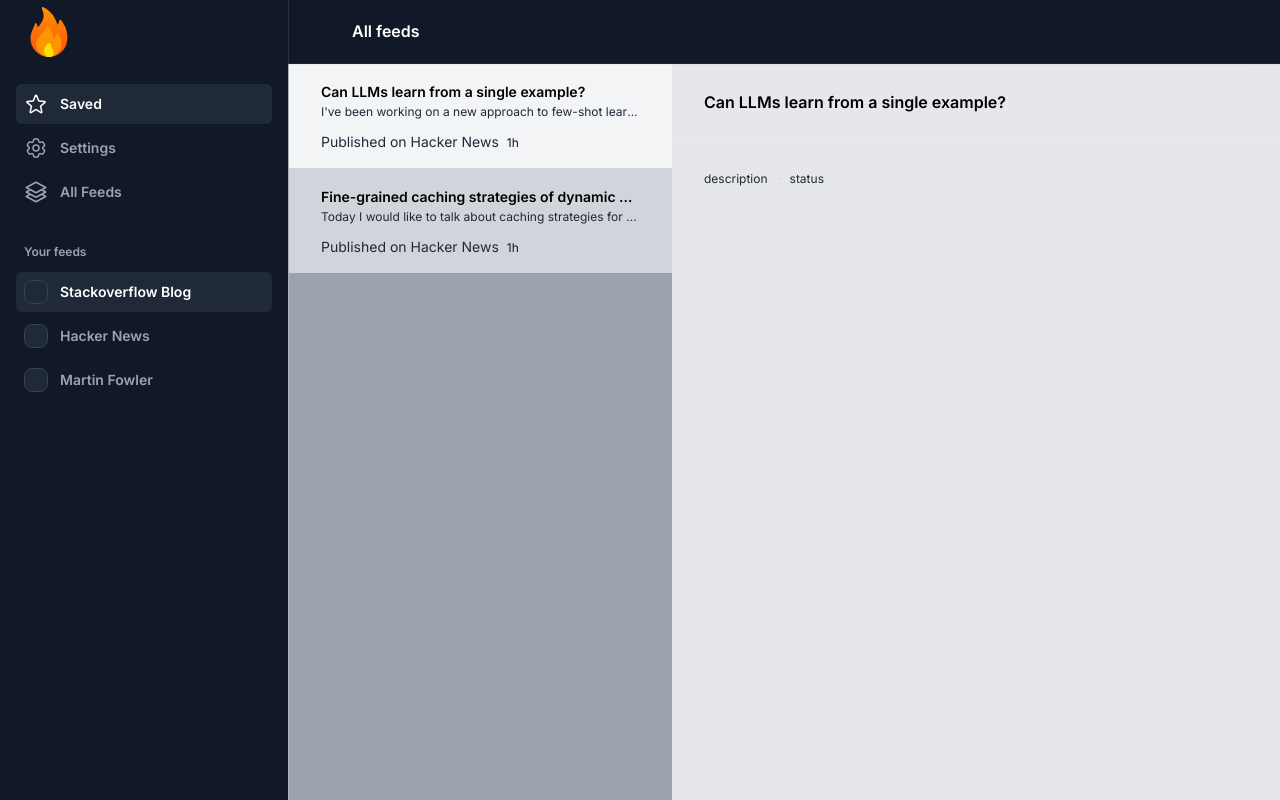
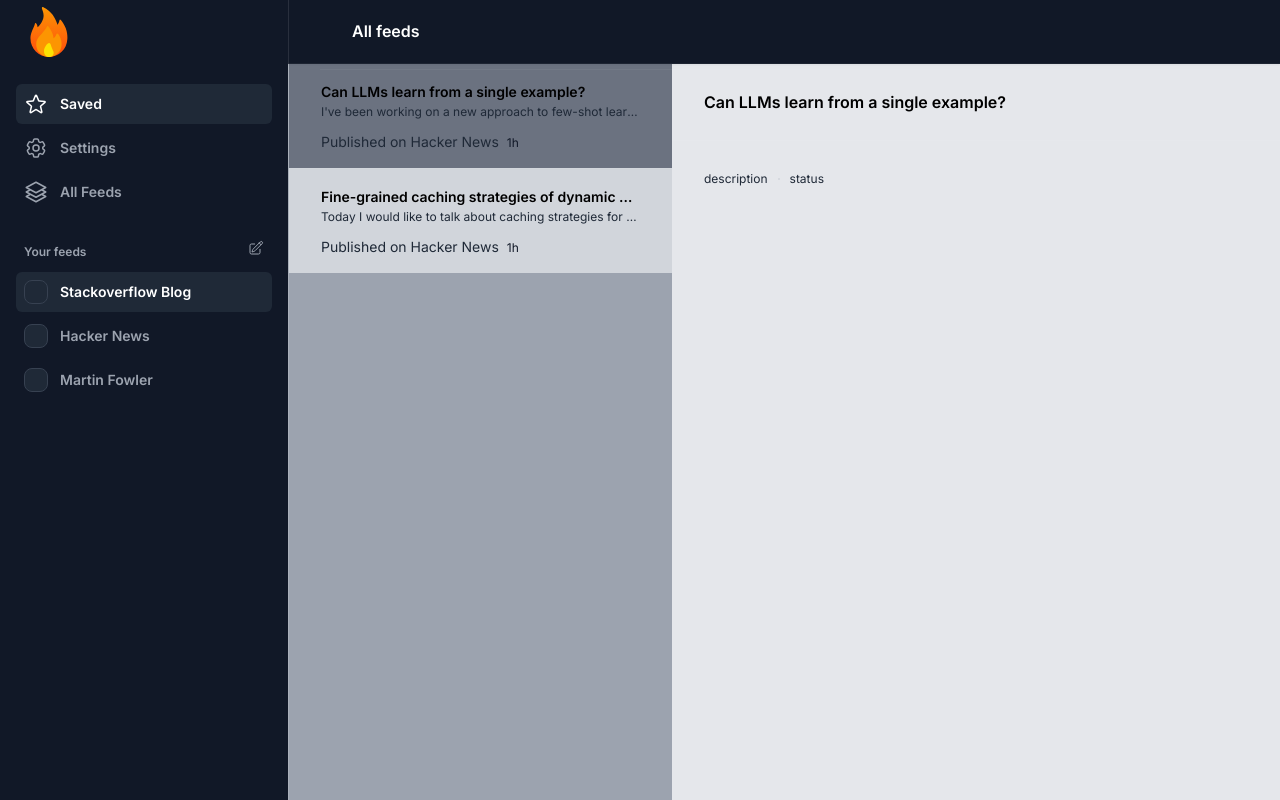
Before and after one commit to Pandimadhubabu/lit-feed, a Next.js app: page / in a window 1280 px wide. Built offline with nearby package versions, Linux system fonts and the light colour scheme.

Commit message:
feat: make selection work on sidebar and articles

```diff
--- a/src/app/components/Sidebar.tsx
+++ b/src/app/components/Sidebar.tsx
@@ -1,14 +1,16 @@
-import { useState } from "react"
-import { NavigationItem, Feed, User } from "../types"
+import { PencilSquareIcon } from "@heroicons/react/24/outline"
+import { Feed, NavigationItem, User } from "../types"
 import { classNames } from "../utils"
 
-export function Sidebar({ navigation, feeds, user }: {
+export function Sidebar({ navigation, selectedNavigation, onNavigationChange, feeds, selectedFeed, onFeedChange, user }: {
   navigation: NavigationItem[]
+  selectedNavigation: number
+  onNavigationChange: (index: number) => void
   feeds: Feed[]
+  selectedFeed: number
+  onFeedChange: (index: number) => void
   user?: User
 }) {
-  const [selectedFeed, setSelectedFeed] = useState(0)
-  const [selectedNavigation, setSelectedNavigation] = useState(0)
 
   return (
     <div className="flex grow flex-col gap-y-5 overflow-y-auto bg-gray-900 px-6 ring-1 ring-white/10">
@@ -52,12 +54,12 @@ export function Sidebar({ navigation, feeds, user }: {
               {navigation.map((item, index) => (
                 <li key={item.name}>
                   <a
-                    href={item.href}
+                    onClick={() => onNavigationChange(index)}
                     className={classNames(
                       index === selectedNavigation
                         ? 'bg-gray-800 text-white'
                         : 'text-gray-400 hover:text-white hover:bg-gray-800',
-                      'group flex gap-x-3 rounded-md p-2 text-sm leading-6 font-semibold'
+                      'group flex gap-x-3 rounded-md p-2 text-sm leading-6 font-semibold cursor-pointer'
                     )}
                   >
                     <item.icon className="h-6 w-6 shrink-0" aria-hidden="true" />
@@ -68,17 +70,20 @@ export function Sidebar({ navigation, feeds, user }: {
             </ul>
           </li>
           <li>
-            <div className="text-xs font-semibold leading-6 text-gray-400">Your feeds</div>
+            <div className="flex justify-between text-xs font-semibold leading-6 text-gray-400">
+              Your feeds
+              <PencilSquareIcon className="h-4 w-4 ml-1.5 text-gray-400" aria-hidden="true" />
+            </div>
             <ul role="list" className="-mx-2 mt-2 space-y-1">
               {feeds.map((feed, index) => (
                 <li key={feed.name}>
                   <a
-                    href={feed.link}
+                    onClick={() => onFeedChange(index)}
                     className={classNames(
                       index === selectedFeed
                         ? 'bg-gray-800 text-white'
                         : 'text-gray-400 hover:text-white hover:bg-gray-800',
-                      'group flex gap-x-3 rounded-md p-2 text-sm leading-6 font-semibold'
+                      'group flex gap-x-3 rounded-md p-2 text-sm leading-6 font-semibold cursor-pointer'
                     )}
                   >
                     <span className="flex h-6 w-6 shrink-0 items-center justify-center rounded-lg border border-gray-700 bg-gray-800 text-[0.625rem] font-medium text-gray-400 group-hover:text-white">
--- a/src/app/page.tsx
+++ b/src/app/page.tsx
@@ -25,6 +25,8 @@ export default function Home() {
   const [articleOpen, setArticleOpen] = useState(false)
   const [selectedArticle, setSelectedArticle] = useState(0)
   const [selectedFeed, setSelectedFeed] = useState(0)
+  const [selectedNavigation, setSelectedNavigation] = useState(0)
+
   const user = useUser()
   const feeds = useFeeds({ userId: user?.id })
   const articles = useArticles({ feedId: feeds[selectedFeed]?.id, userId: user?.id })
@@ -73,7 +75,7 @@ export default function Home() {
                   </div>
                 </Transition.Child>
                 {/* Sidebar component, swap this element with another sidebar if you like */}
-                <Sidebar feeds={feeds} navigation={navigation} user={user} />
+                <Sidebar navigation={navigation} selectedNavigation={selectedNavigation} onNavigationChange={setSelectedNavigation} feeds={feeds} selectedFeed={selectedFeed} onFeedChange={setSelectedFeed} user={user} />
               </Dialog.Panel>
             </Transition.Child>
           </div>
@@ -134,7 +136,7 @@ export default function Home() {
       {/* Static sidebar for desktop */}
       <div className="hidden xl:fixed xl:inset-y-0 xl:z-50 xl:flex xl:w-72 xl:flex-col">
         {/* Sidebar component, swap this element with another sidebar if you like */}
-        <Sidebar feeds={feeds} navigation={navigation} />
+        <Sidebar navigation={navigation} selectedNavigation={selectedNavigation} onNavigationChange={setSelectedNavigation} feeds={feeds} selectedFeed={selectedFeed} onFeedChange={setSelectedFeed} />
       </div>
 
       <div className="xl:pl-72">
@@ -150,11 +152,11 @@ export default function Home() {
           </header>
         </div>
 
-        {/* Feed list */}
+        {/* Main content */}
         <aside className="dark:bg-gray-800 bg-gray-400 lg:fixed lg:bottom-0 lg:left-0 lg:top-16 lg:w-96 lg:overflow-y-auto lg:border-l lg:border-white/5 xl:left-auto">
           <ul role="list" className="divide-y divide-white/5">
             {articles.map((article, index) => (
-              <li key={article.link} className={`${index % 2 === 0 ? 'dark:bg-gray-800 bg-gray-100' : 'dark:bg-gray-700 bg-gray-300'}` + " px-4 py-4 sm:px-6 lg:px-8"} onClick={() => { setArticleOpen(true); setSelectedArticle(index) }}>
+              <li key={article.link} className={(selectedArticle === index ? 'dark:bg-gray-800 bg-gray-500' : `${index % 2 === 0 ? 'dark:bg-gray-800 bg-gray-100' : 'dark:bg-gray-700 bg-gray-300'}`) + " px-4 py-4 sm:px-6 lg:px-8 cursor-pointer"} onClick={() => { setArticleOpen(true); setSelectedArticle(index) }}>
                 <div className="flex items-center flex-col gap-x-3">
                   <h3 className="flex-auto w-full truncate text-sm font-semibold leading-6 dark:text-white text-black">{article.title}</h3>
                   <p id="description" className="flex-auto w-full truncate text-xs dark:text-gray-400 text-gray-800">
```
